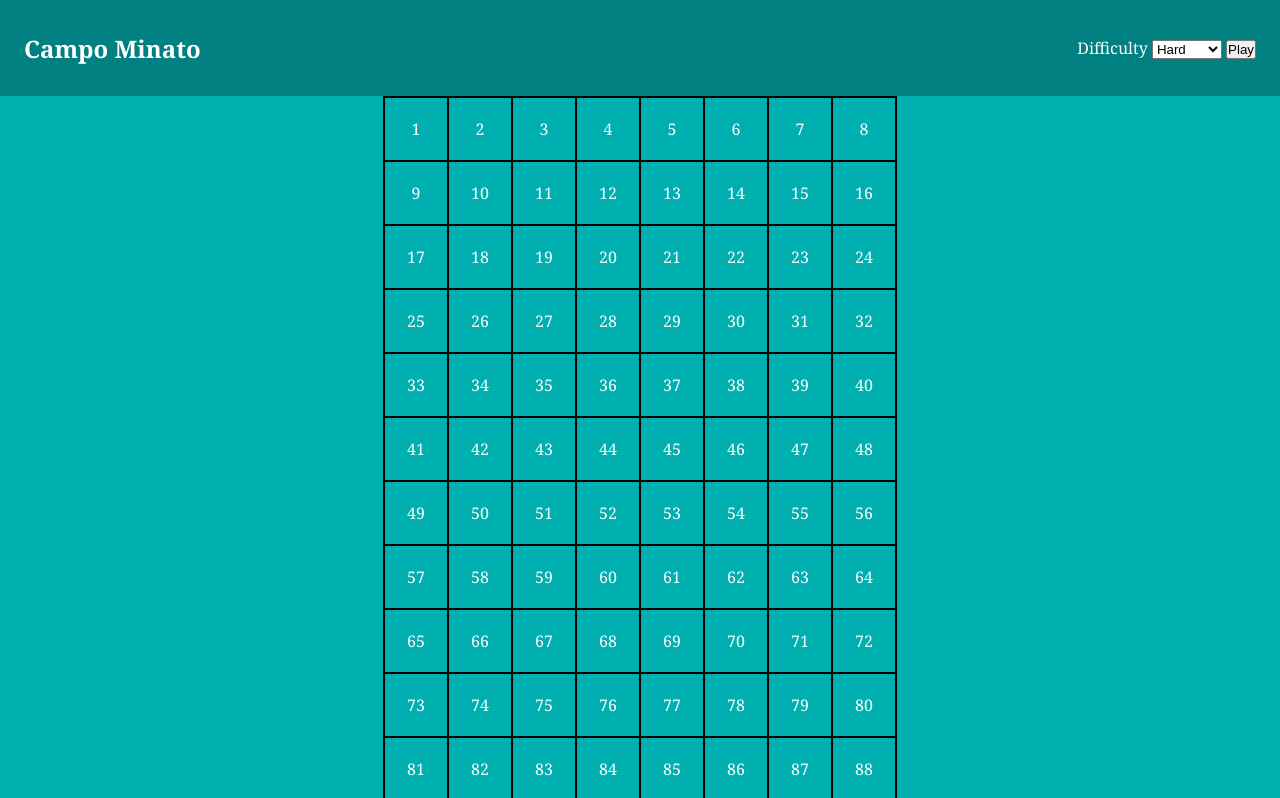
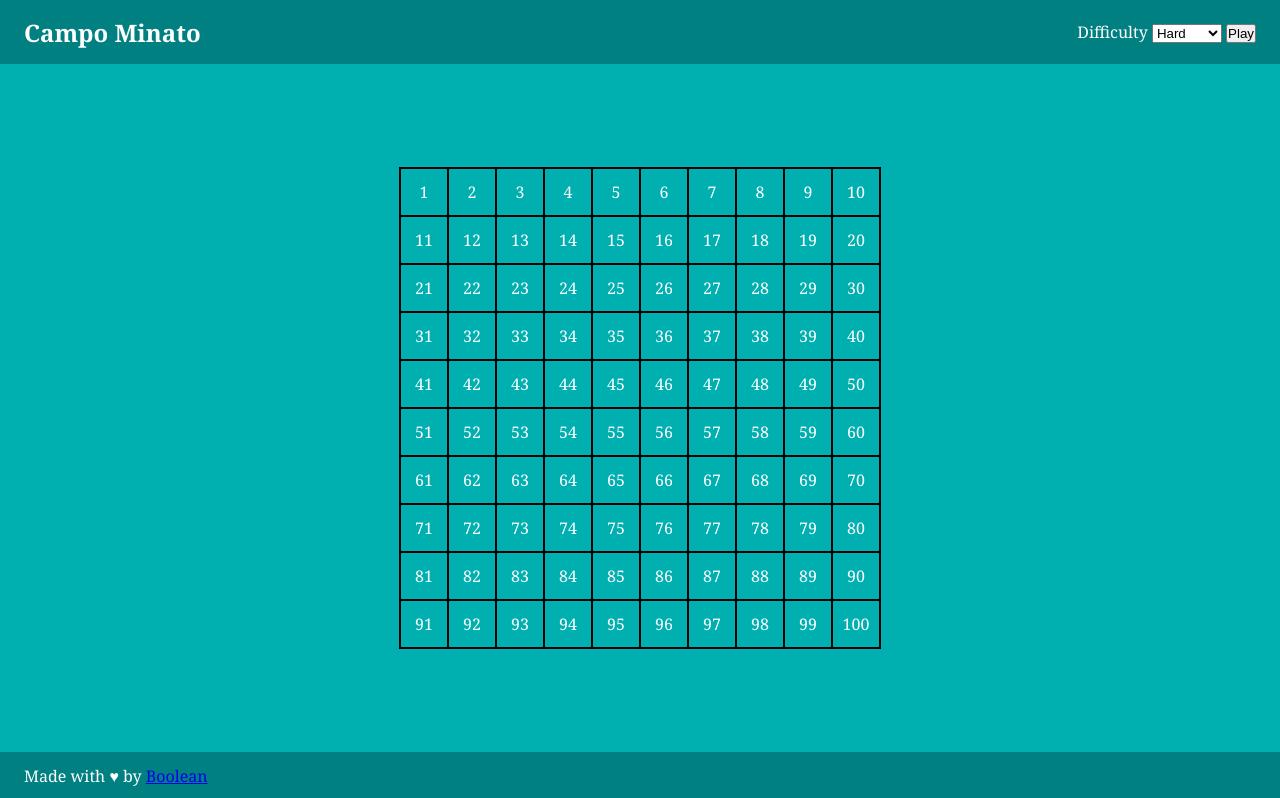
Before and after one commit to marcogiammari/js-campominato-grid, a plain HTML site: page index.html in a window 1280 px wide. Both pictures are taken after a click on the button "Play". Shown: the top 798 px of the page. Drawn offline with Linux system fonts and the light colour scheme.

Commit message:
add(js) adaptive grid

```diff
--- a/css/style.css
+++ b/css/style.css
@@ -21,7 +21,7 @@ header nav {
     display: flex;
     justify-content: space-between;
     align-items: center;
-    height: 6rem;
+    height: 4rem;
     background-color: teal;
     padding: 1.5rem;
 }
@@ -35,6 +35,8 @@ main {
     border: 1px solid black;
     display: grid;
     grid-template-columns: repeat(8, 4rem);
+    margin: 2rem 0;
+    display: none;
 }
 
 .square {
@@ -45,12 +47,12 @@ main {
 }
 
 .clicked {
-    background-color: rgb(93, 0, 255);
+    background-color: rgb(4, 0, 255);
 }
 
 footer {
     background-color: teal;
-    height: 4rem;
+    height: 3rem;
     display: flex;
     place-items: center;
     padding: 1.5rem;
--- a/js/main.js
+++ b/js/main.js
@@ -7,7 +7,16 @@ const playBtn = document.getElementById("play-btn");
 
 playBtn.addEventListener("click", function() {
     gridContainer.innerHTML = "";
-    const gridSize = document.querySelector("select").value
+    gridContainer.style.display = "grid"
+    const gridSize = document.querySelector("select").value;
+    if (gridSize==49) {
+        gridContainer.style.gridTemplateColumns = "repeat(7, 4rem)"
+    } else if (gridSize==81) {
+        gridContainer.style.gridTemplateColumns = "repeat(9, 3.5rem)"
+    }
+    else {
+        gridContainer.style.gridTemplateColumns = "repeat(10, 3rem)"
+    }
     startGame(gridSize)
 });
 
```
